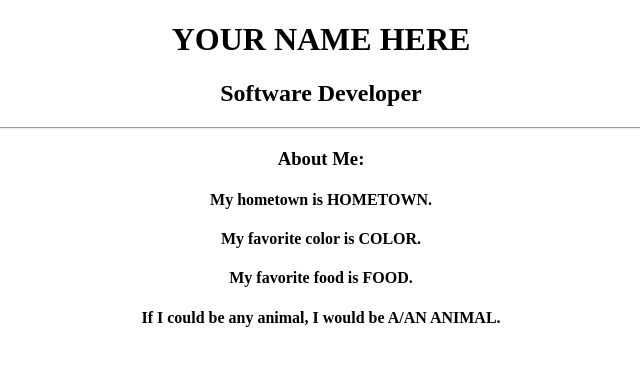
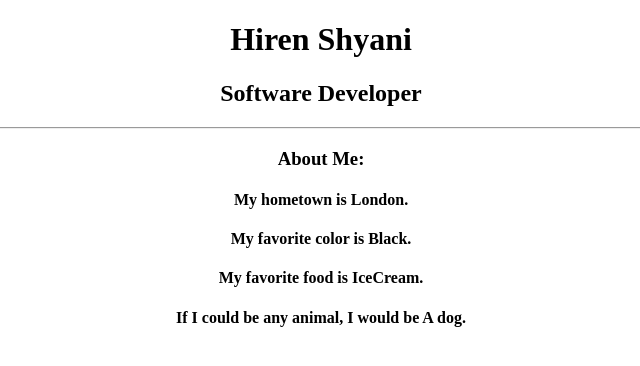
Before and after one commit to HirenShyani/day-3, a plain HTML site: page index.html in a window 1280 px wide. Shown: the whole page, without its empty margins (319-959 px from the left). Drawn offline with Linux system fonts and the light colour scheme.

Commit message:
Adding new placeholder text

```diff
--- a/index.html
+++ b/index.html
@@ -7,14 +7,14 @@
 		  </head>
 		  <body>
 			<div align="center">
-				<h1>YOUR NAME HERE</h1>
+				<h1>Hiren Shyani</h1>
 				<h2>Software Developer</h2>
 				<hr>
 				<h3>About Me:</h3>
-					<h4>My hometown is HOMETOWN.</h4>
-					<h4>My favorite color is COLOR.</h4>
-					<h4>My favorite food is FOOD.</h4>
-					<h4>If I could be any animal, I would be A/AN ANIMAL.</h4>
+					<h4>My hometown is London.</h4>
+					<h4>My favorite color is Black.</h4>
+					<h4>My favorite food is IceCream.</h4>
+					<h4>If I could be any animal, I would be A dog.</h4>
 			</div>
 		  </body>
 		</html>
```
